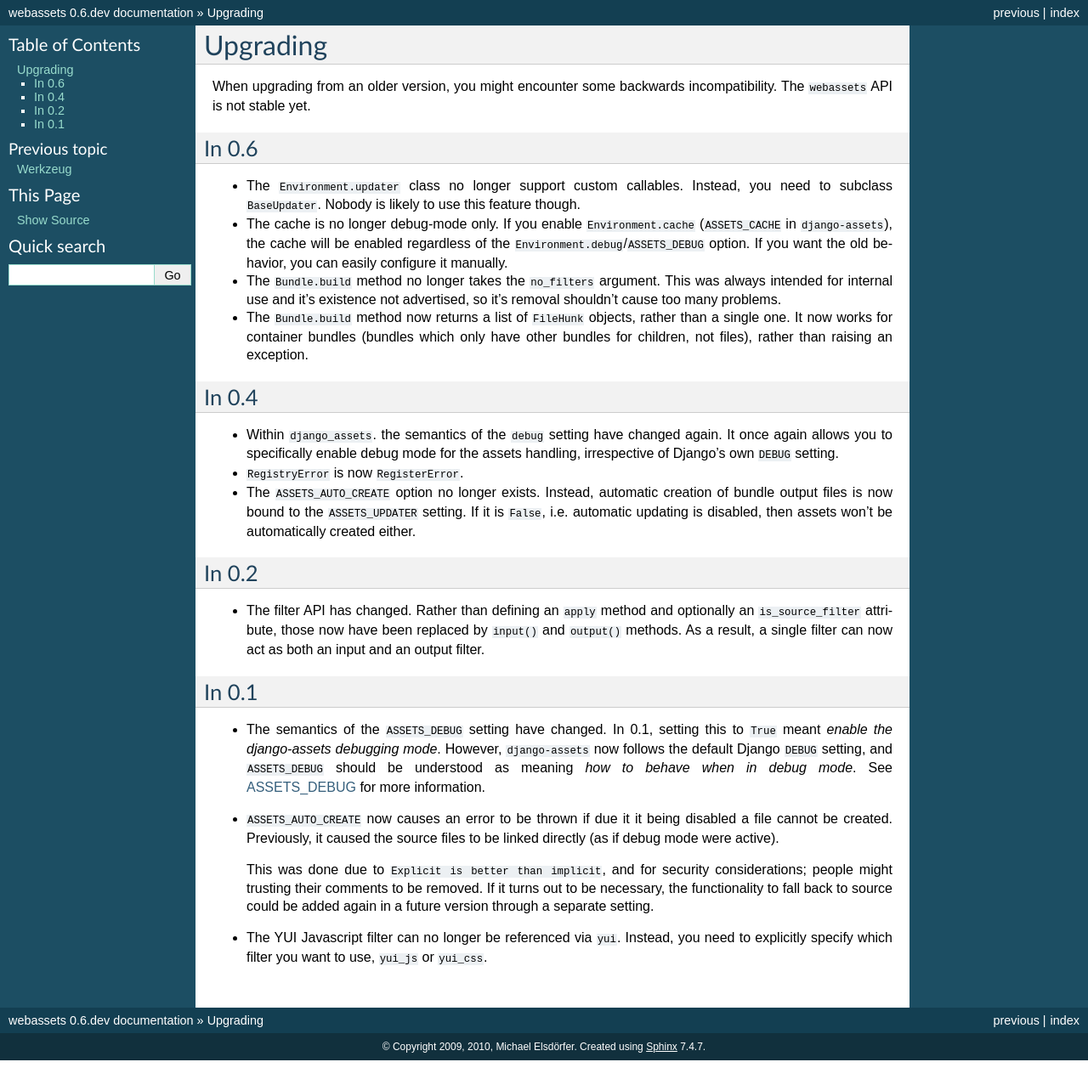
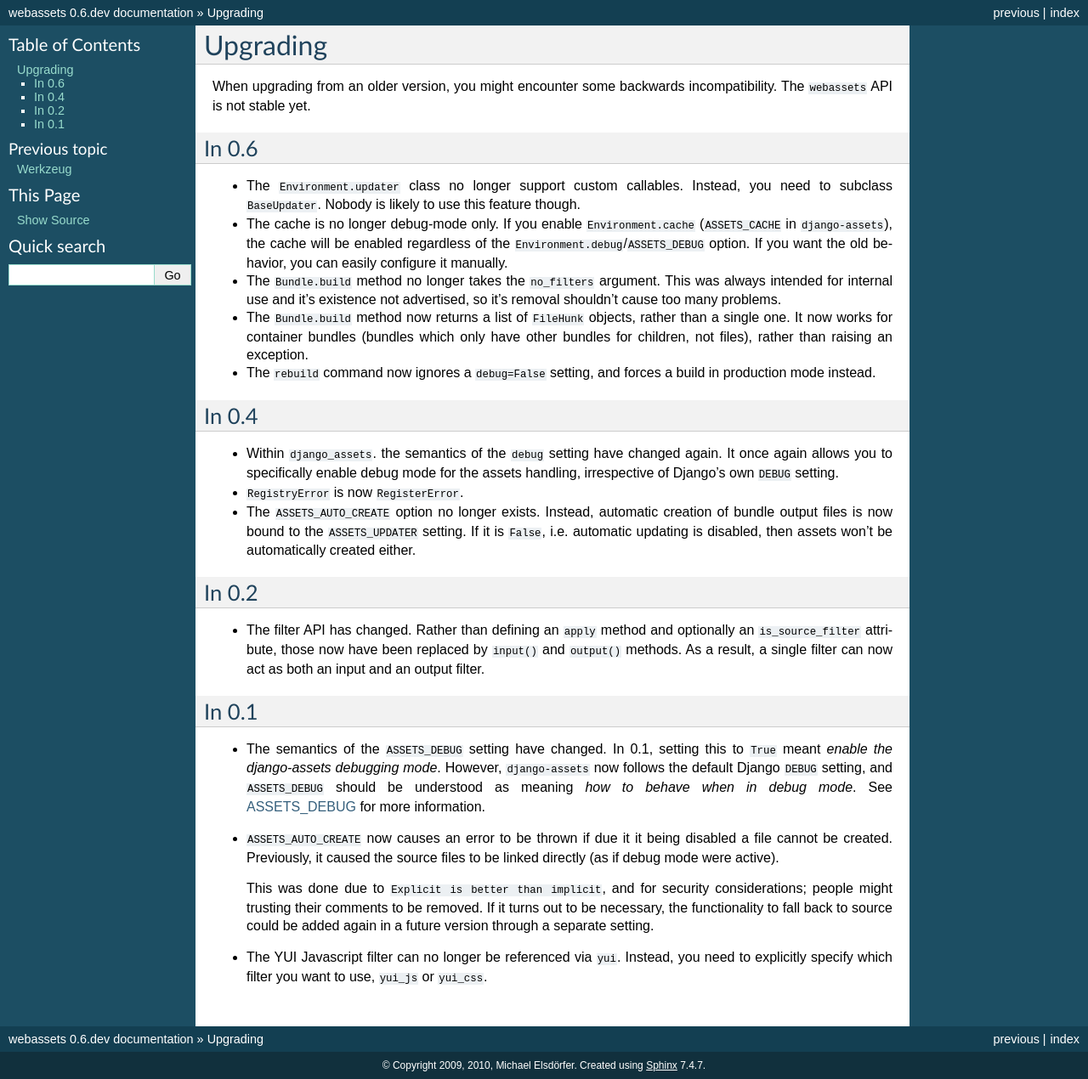
Before and after one commit to miracle2k/webassets, a Sphinx documentation site: the page built from docs/upgrading.rst, in a window 1280 px wide. Shown: the whole page at 85% size. Built offline with Sphinx 7.4.7, drawn with Linux system fonts in a browser that asks for light colours; before the commit the page ends 1248 px from its top, so only the background shows below that.

Commit message:
Updated CHANGES for 0.6.

```diff
--- a/docs/upgrading.rst
+++ b/docs/upgrading.rst
@@ -28,6 +28,9 @@ In 0.6
   rather than a single one. It now works for container bundles (bundles
   which only have other bundles for children, not files), rather than
   raising an exception.
+
+- The ``rebuild`` command now ignores a ``debug=False`` setting, and
+  forces a build in production mode instead.
 
 
 In 0.4
```
Also changed, not shown: 1 other file.
